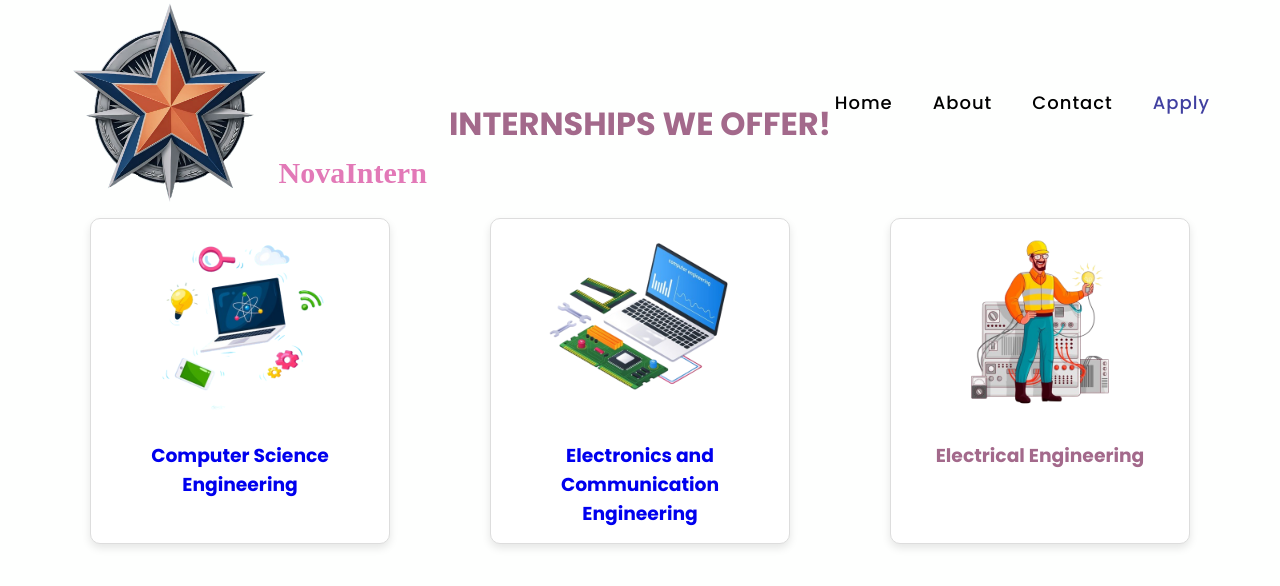
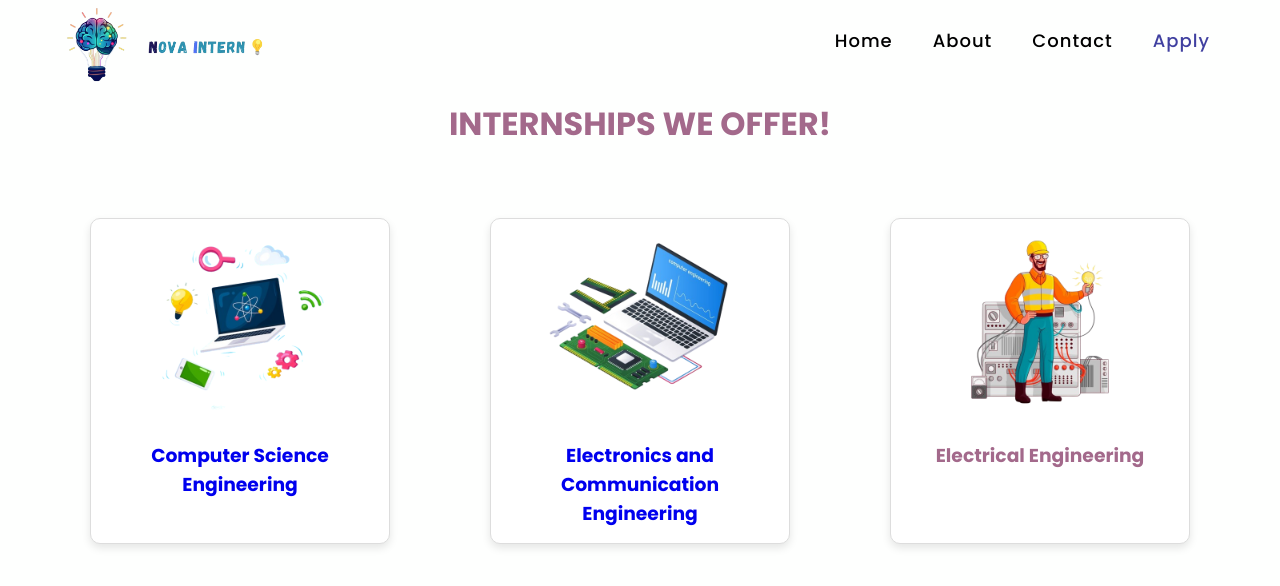
Before and after one commit to novaintern/novaintern.github.io, a plain HTML site: page apply.html in a window 1280 px wide. Drawn offline with Linux system fonts and the light colour scheme.

Commit message:
Update apply.html

```diff
--- a/apply.html
+++ b/apply.html
@@ -52,7 +52,7 @@
 <body>
     <nav>
         <div class="logo">
-           <img src="./Images/logo.png"><b>  <span id="heading1">NovaIntern</span></b>&nbsp;
+          <img src="./Images/nova logo text.png">&nbsp;
         </div>
         <input type="checkbox" id="click">
         <label for="click" class="menu-btn">
```
